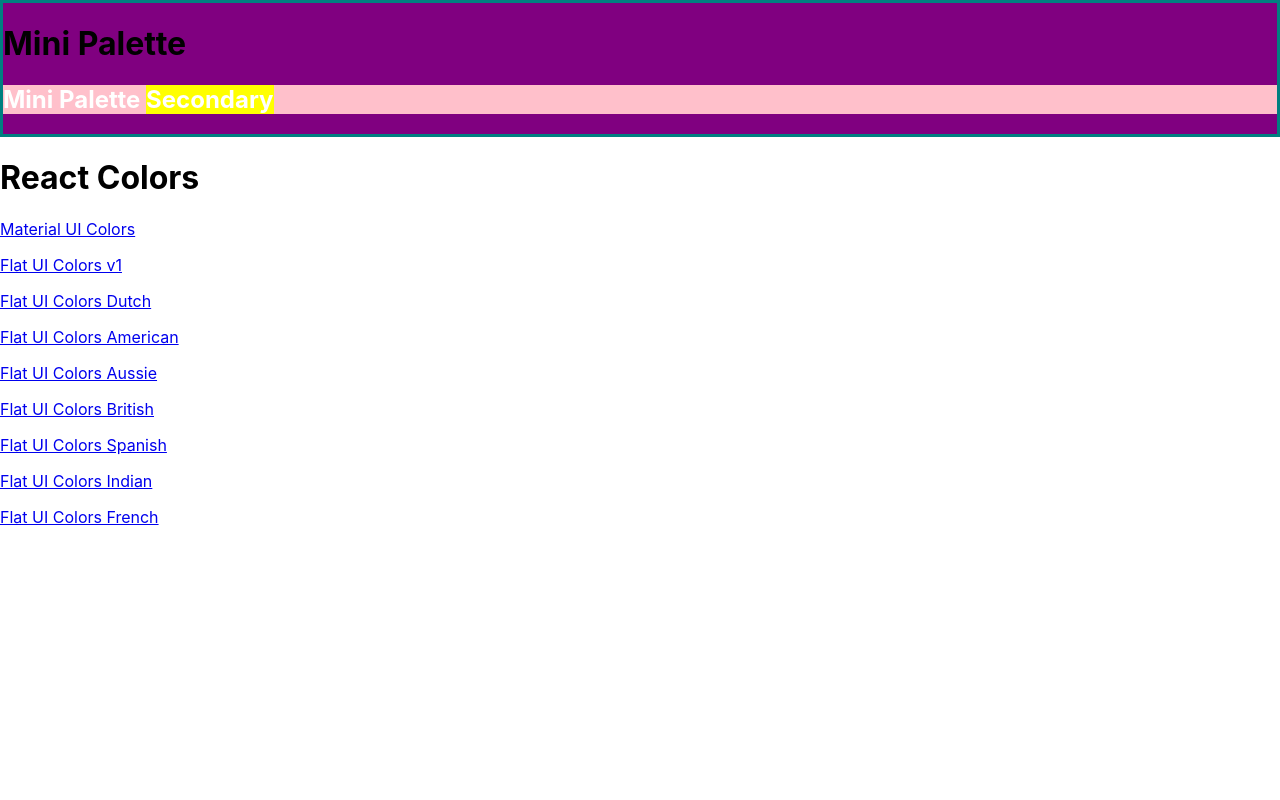
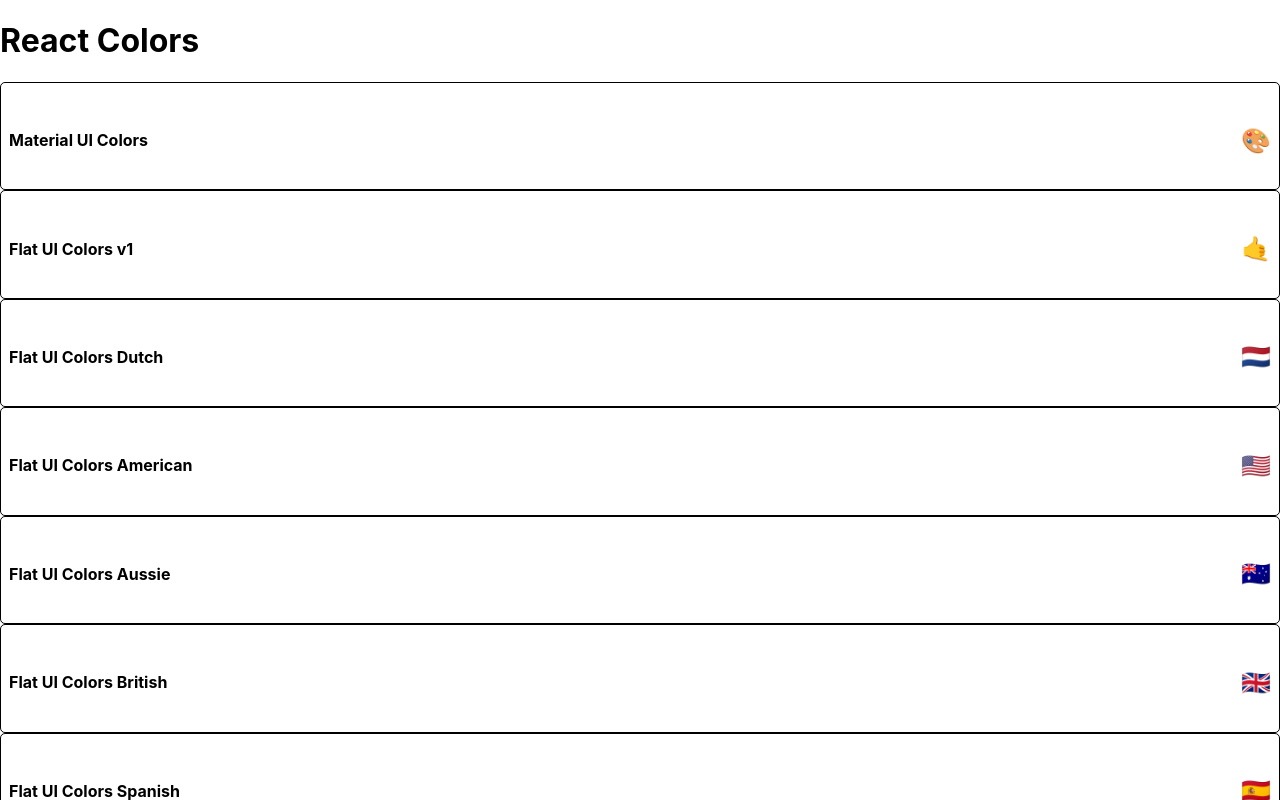
Before and after one commit to sorinupwork/react-colors, a React (Create React App) app: page / in a window 1280 px wide. Shown: the top 800 px of the page. Built offline with nearby package versions, Linux system fonts and the light colour scheme.

Commit message:
Start styling MiniPalette

```diff
--- a/src/MiniPalette.js
+++ b/src/MiniPalette.js
@@ -2,32 +2,44 @@
 import { withStyles } from "@mui/styles";
 
 const styles = {
-  main: {
-    backgroundColor: "purple",
-    border: "3px solid teal",
+  root: {
+    backgroundColor: "white",
+    borderRadius: "5px",
+    border: "1px solid",
+    padding: "0.5rem",
+    position: "relative",
+    overflow: "hidden",
+    "&:hover": {
+      cursor: "pointer",
+    },
   },
-  secondary: {
-    backgroundColor: "pink",
-    "& h1": {
-      color: "white",
-      "& span": {
-        backgroundColor: "yellow",
-      },
-    },
+  colors: {
+    backgroundColor: "grey",
+  },
+  title: {
+    display: "flex",
+    justifyContent: "space-between",
+    alignItems: "center",
+    maring: "0",
+    color: "black",
+    paddingTop: "0.5rem",
+    fontSize: "1rem",
+    position: "relative",
+  },
+  emoji: {
+    marginLeft: "0.5rem",
+    fontSize: "1.5rem",
   },
 };
 
 function MiniPalette(props) {
-  const { classes } = props;
-  console.log(classes);
+  const { classes, paletteName, emoji } = props;
   return (
-    <div className={classes.main}>
-      <h1>Mini Palette</h1>
-      <section className={classes.secondary}>
-        <h1>
-          Mini Palette <span>Secondary</span>
-        </h1>
-      </section>
+    <div className={classes.root}>
+      <div className={classes.colors}></div>
+      <h5 className={classes.title}>
+        {paletteName} <span className={classes.emoji}>{emoji}</span>
+      </h5>
     </div>
   );
 }
--- a/src/PalleteList.js
+++ b/src/PalleteList.js
@@ -7,12 +7,9 @@
     const { palletes } = this.props;
     return (
       <div>
-        <MiniPalette />
         <h1>React Colors</h1>
         {palletes.map((pallete) => (
-          <p>
-            <Link to={`/palette/${pallete.id}`}>{pallete.paletteName}</Link>
-          </p>
+          <MiniPalette {...pallete} />
         ))}
       </div>
     );
```
